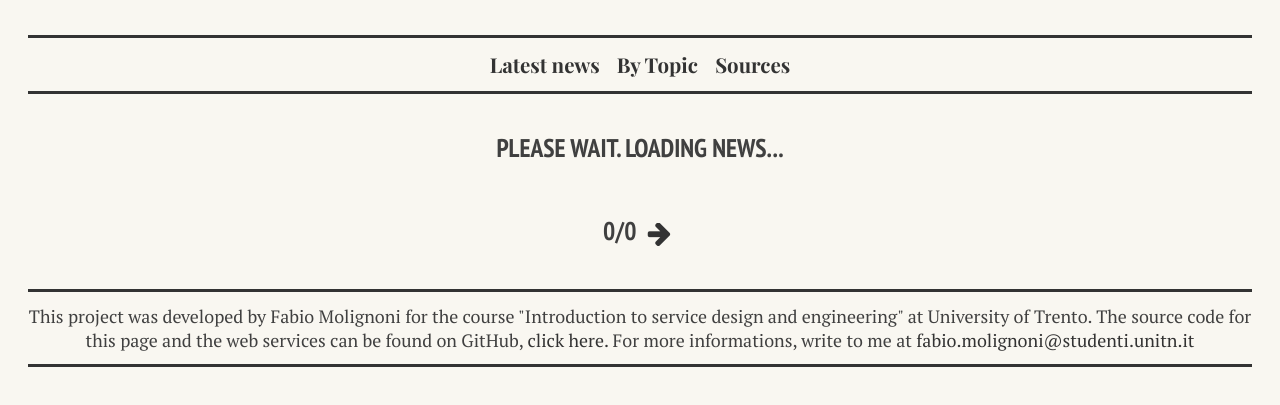
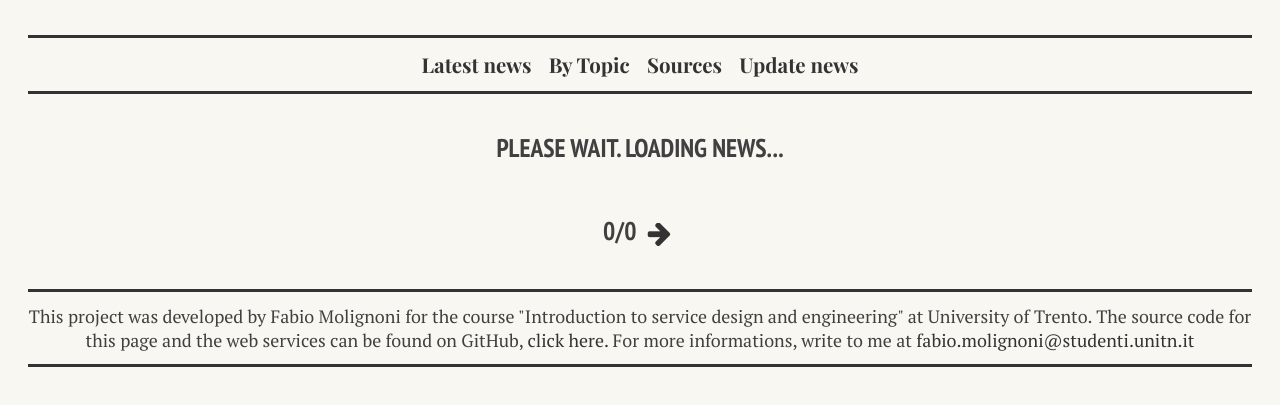
Before and after one commit to fabiomolignoni/YANA, a plain HTML site: page docs/index.html in a window 1280 px wide. Shown: the part 487-892 px from the top of the page. Drawn offline with nearby package versions, Linux system fonts and the light colour scheme; no server answers; a web font is replaced by a local one.

Commit message:
aggiunge pulsante aggiornamento news

```diff
--- a/docs/index.html
+++ b/docs/index.html
@@ -28,6 +28,7 @@
                 <button class="selection-button" onclick="setLatest()">Latest news</button>
                 <button class="selection-button" onclick="byTopic()">By Topic</button>
                 <button class="selection-button" onclick="loadSources()">Sources</button>
+                <button id="updateButton" class="selection-button" onclick="updateNews()">Update news</button>
             </div>
             <div id="search" style="margin-top:1%; margin-bottom:-2%">
                 <label class="labelTopic">Source:</label>
--- a/docs/js/index.js
+++ b/docs/js/index.js
@@ -51,6 +51,22 @@ function loadLatest() {
             document.getElementById("nextButton").style.display = "none"
         }
     });
+}
+
+function updateNews() {
+    document.getElementById("news_container").innerHTML = ""
+    document.getElementById("loading-text").style.display = "block"
+    $.post("https://yana-news-aggregator.herokuapp.com/v1/news", function (data) {
+        console.log(typeOfPage)
+        if (typeOfPage == "topic") {
+            loadByTopic()
+        } else if (typeOfPage == "latest") {
+            loadLatest()
+        } else {
+            loadSources()
+        }
+    })
+
 }
 
 function getStringDate(d) {
```
